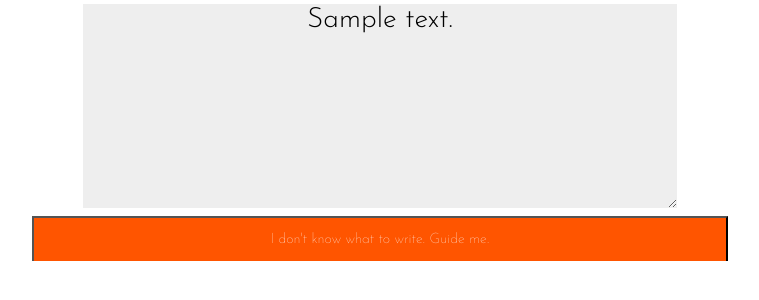
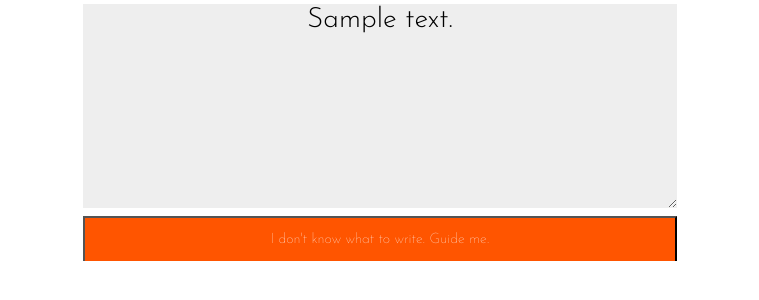
Before and after one commit to james-owen-ryan/gamenet, a Flask app: template backend/app/templates/gamesage_session.html in a window 1280 px wide. Shown: the part 400-700 px from the top of the page, without its empty margins (260-1019 px from the left). Run offline with Flask 2, Linux system fonts and the light colour scheme; the template is opened without the code that fills it: most values are stand-ins (such as "Sample title", 1, 10 or a date in 2020); parts of the project's set-up code (start-up, migrations or seed data) failed here and were passed over; some libraries are stand-ins or nearby versions.

Commit message:
Adding 'Guide Me' button

```diff
--- a/backend/app/templates/gamesage_session.html
+++ b/backend/app/templates/gamesage_session.html
@@ -110,10 +110,11 @@
         box-shadow: inset 0 0px 0 rgba(255,255,255,0.5);
         cursor: pointer;
         display: block;
-        width: 55%;
+        width: 47%;
       }
       .button input[type="button"]:hover {
         background-color:#D0F4F6;
+        color:black;
       }
     </style>
   </head>
```
